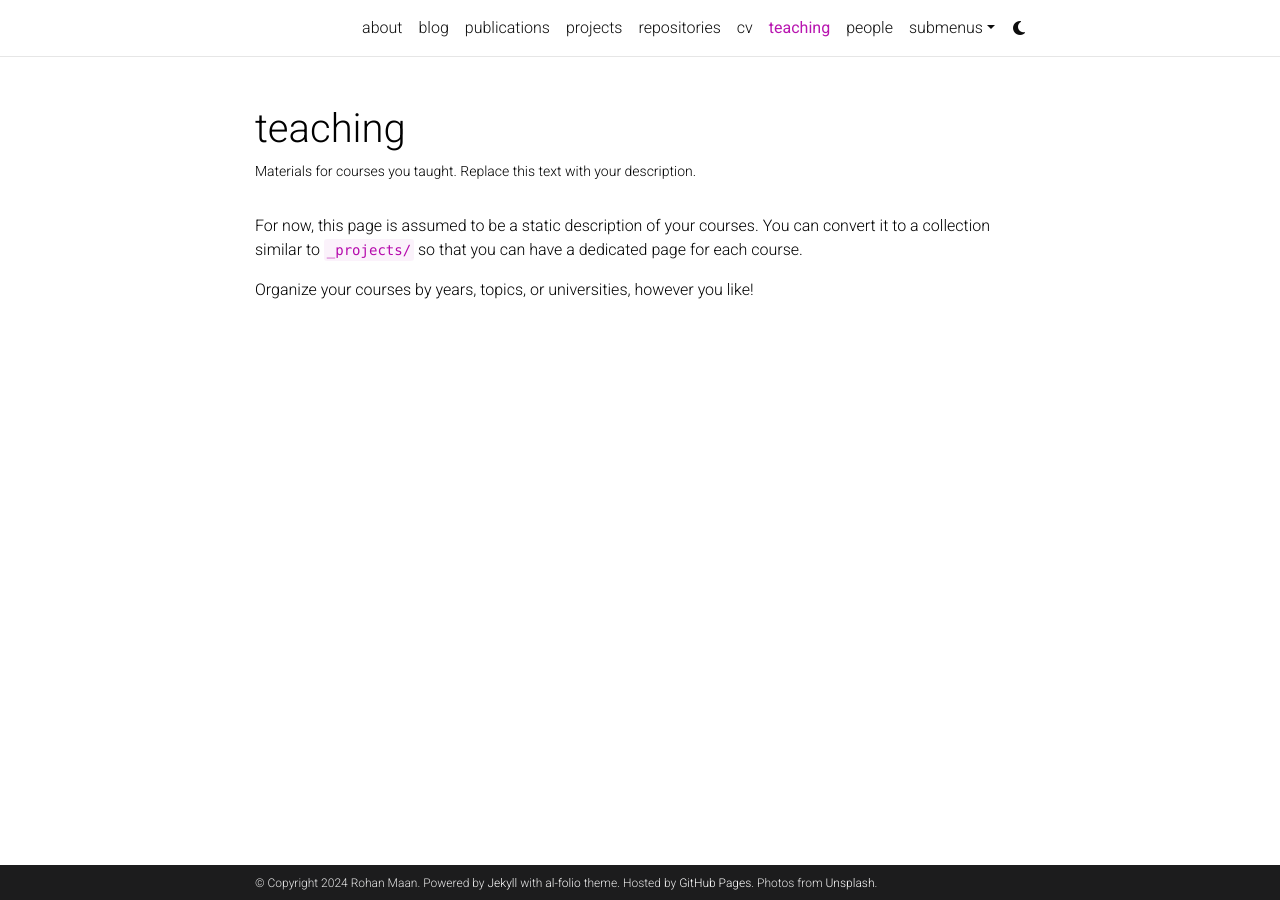
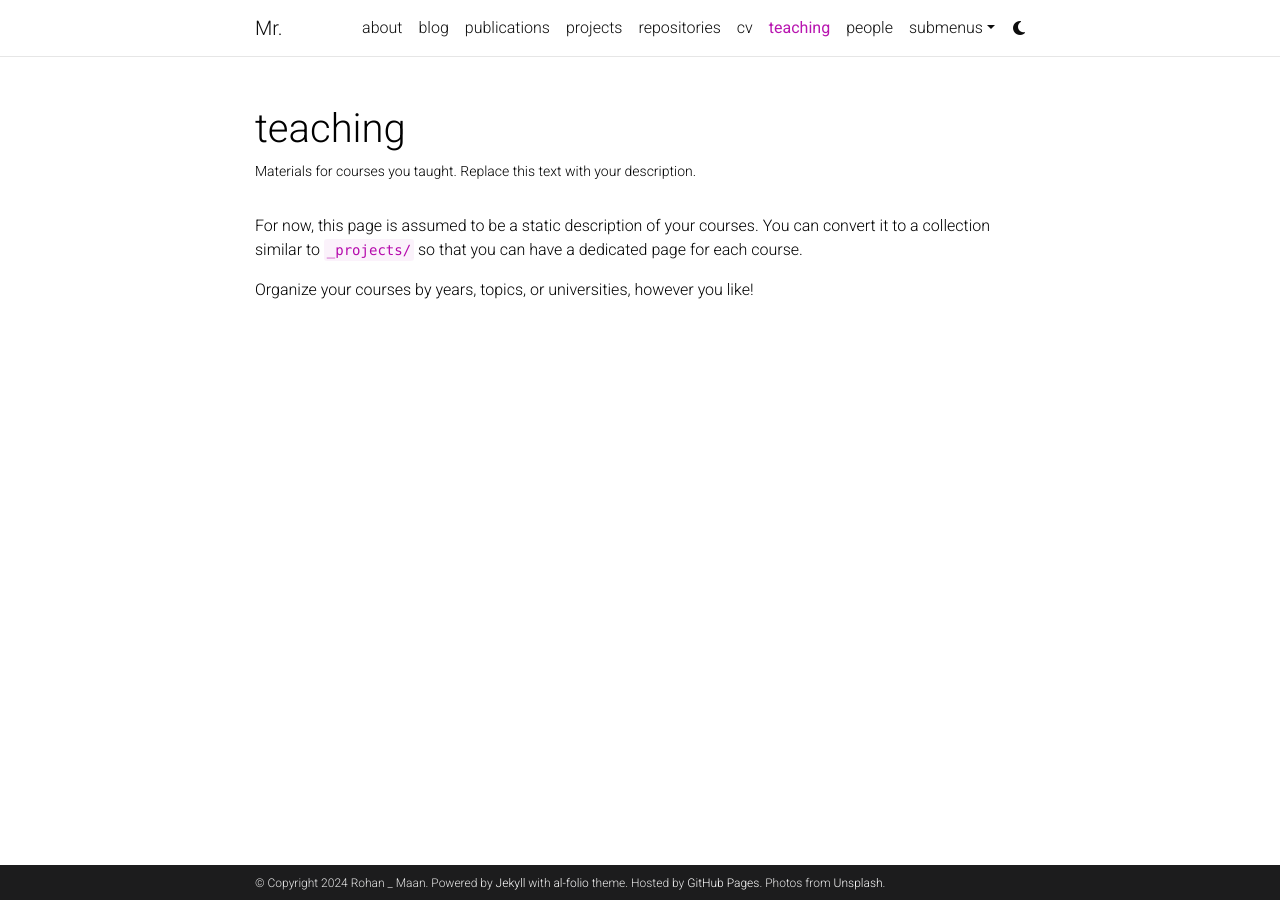
Before and after one commit to whosthemaan/whosthemaan.github.io, a Jekyll site: the page built from _pages/teaching.md, in a window 1280 px wide. Built offline with Jekyll 4.4.1, drawn with Linux system fonts in a browser that asks for light colours; comment, search, counter and statistics services are not loaded; a style sheet for code colours, icons or effects is not loaded.

```diff
--- a/_config.yml
+++ b/_config.yml
@@ -2,9 +2,9 @@
 # Site settings
 # -----------------------------------------------------------------------------
 
-title:  # the website title (if blank, full name will be used instead)
+title: Mr. # the website title (if blank, full name will be used instead)
 first_name: Rohan
-middle_name:
+middle_name: _
 last_name: Maan
 email: rohanmaan@gmail.com
 description: > # the ">" symbol means to ignore newlines until "footer_text:"
```
